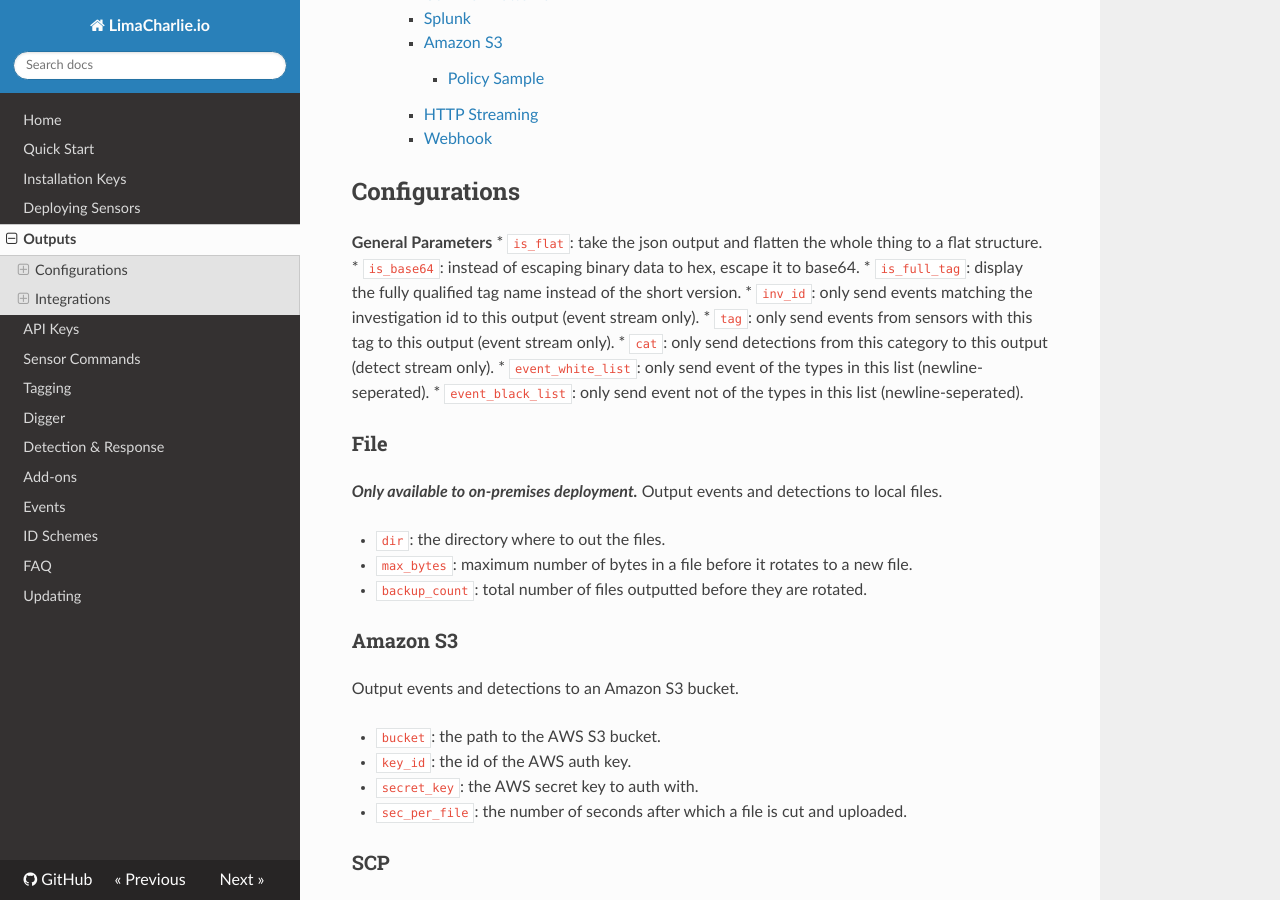
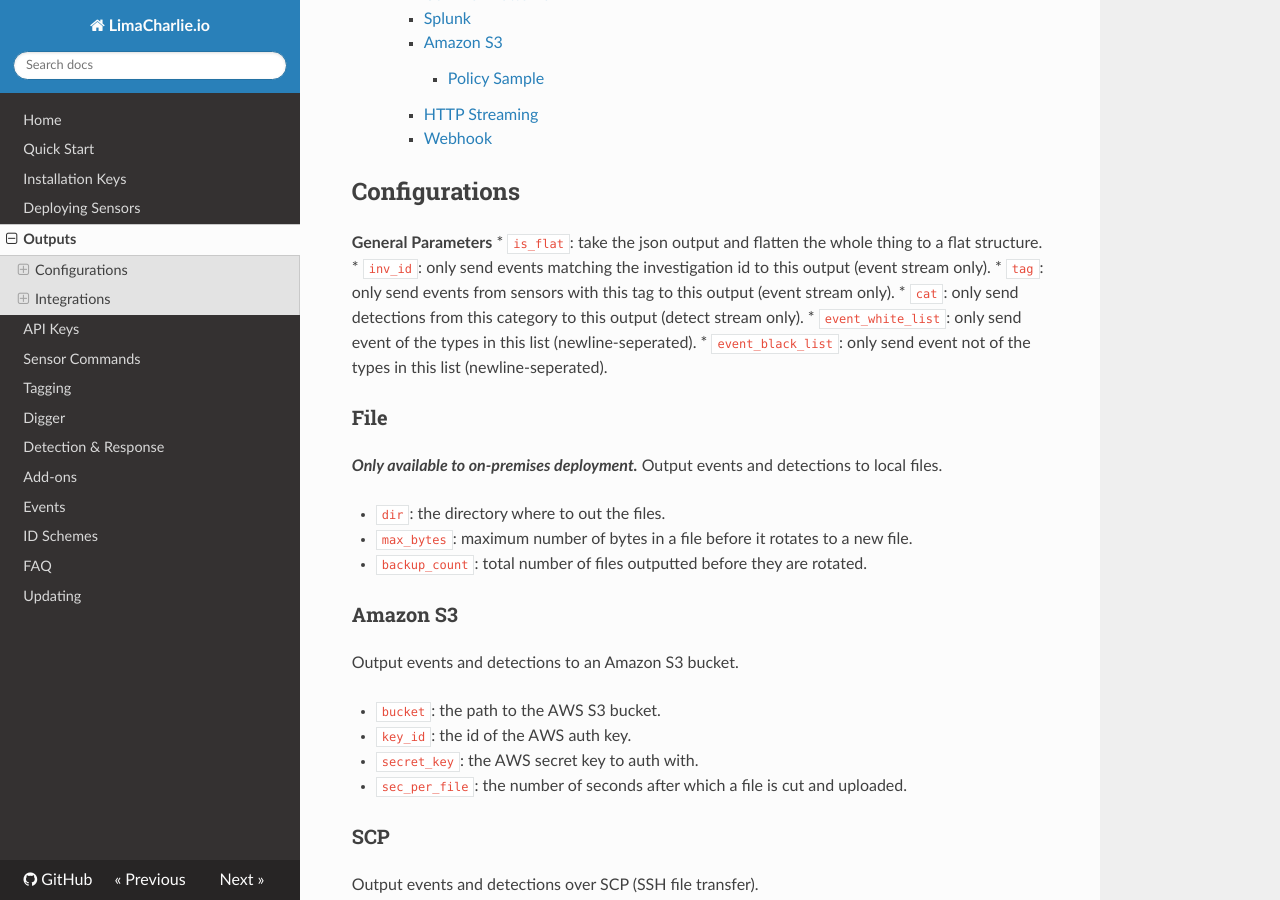
Before and after one commit to refractionPOINT/lce_doc, an MkDocs documentation site: the page built from docs/outputs.md, in a window 1280 px wide and 900 px high, scrolled down 465 px. Built offline with MkDocs 1.6.1, drawn with Linux system fonts in a browser that asks for light colours; nearby versions of some CDN libraries; old or Windows-style settings are respelled for this version of MkDocs.

Commit message:
Removing mention of full_tag and base64 since no-one really uses them.

```diff
--- a/docs/outputs.md
+++ b/docs/outputs.md
@@ -6,8 +6,6 @@
 
 **General Parameters**
 * `is_flat`: take the json output and flatten the whole thing to a flat structure.
-* `is_base64`: instead of escaping binary data to hex, escape it to base64.
-* `is_full_tag`: display the fully qualified tag name instead of the short version.
 * `inv_id`: only send events matching the investigation id to this output (event stream only).
 * `tag`: only send events from sensors with this tag to this output (event stream only).
 * `cat`: only send detections from this category to this output (detect stream only).
```
